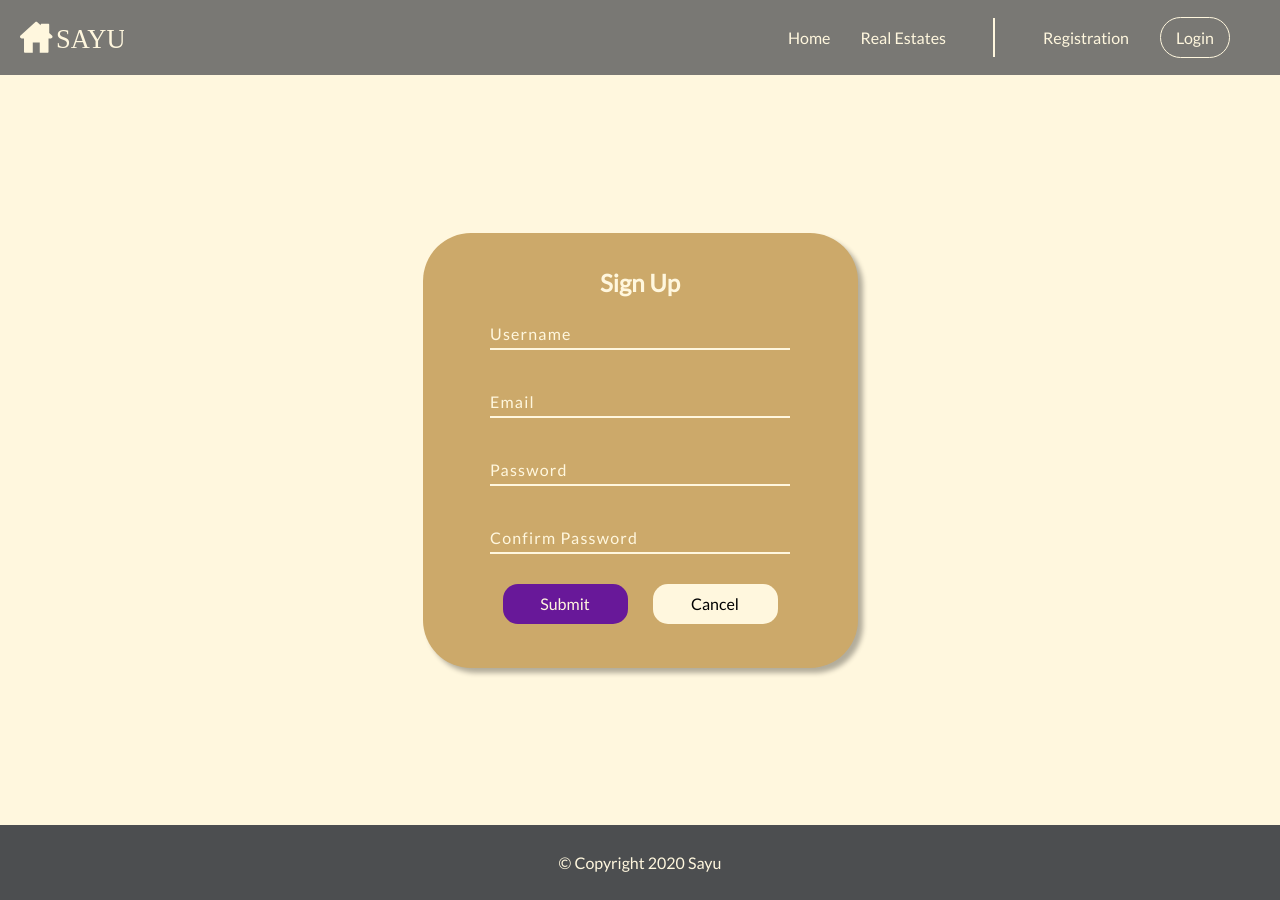
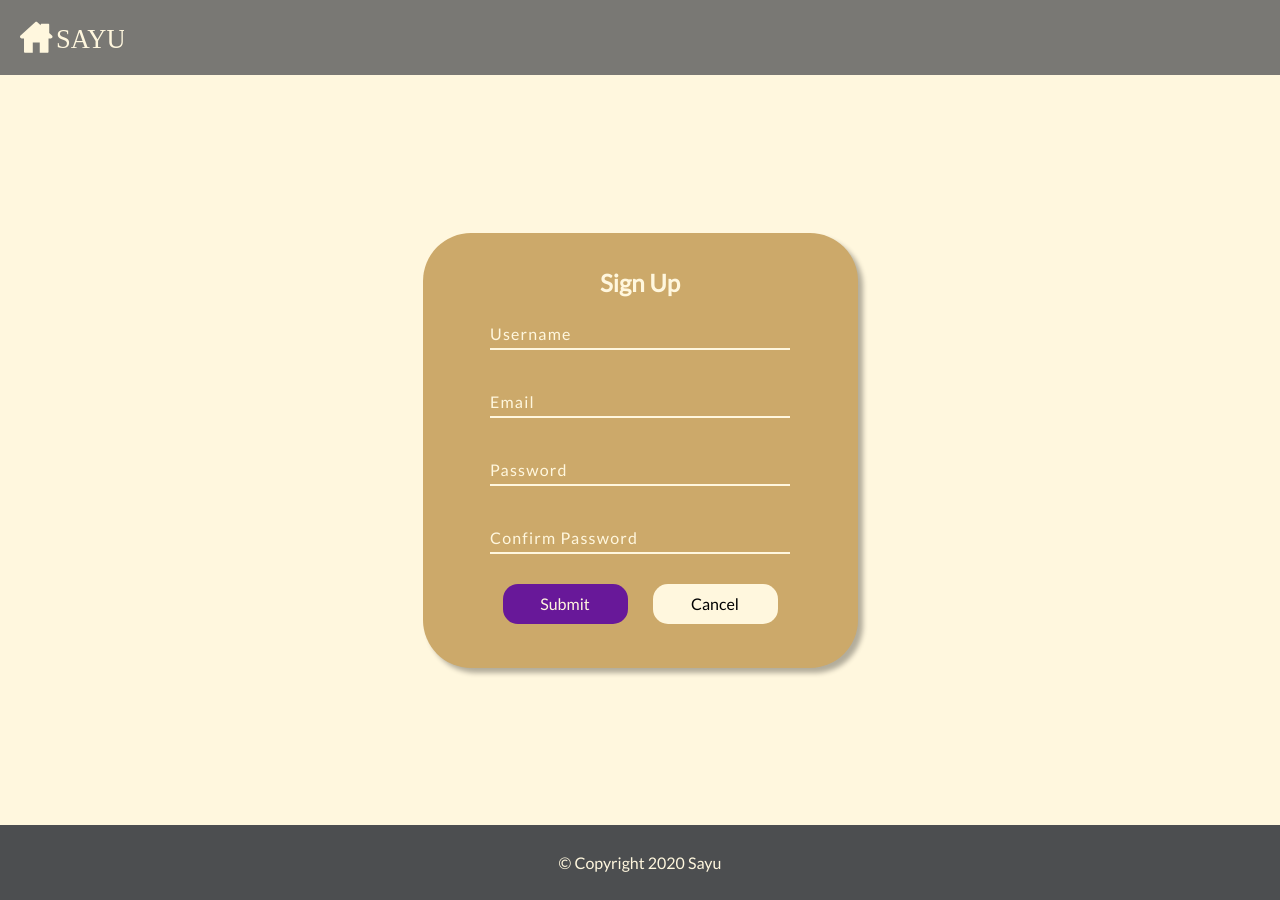
Before and after one commit to yurbika/Sayu-Real-Estate, a React (Create React App) app: page /log-in-or-sign-up in a window 1280 px wide. Built offline with nearby package versions, Linux system fonts and the light colour scheme.

Commit message:
header adjusted to the new redux

```diff
--- a/src/components/header/header.component.jsx
+++ b/src/components/header/header.component.jsx
@@ -1,8 +1,17 @@
 import React from "react";
 import { withRouter } from "react-router-dom";
+import { connect } from "react-redux";
 
+//redux
+import {
+  toggleLogIn,
+  toggleSignIn
+} from "../../redux/sign-in-and-sign-up/sign-in-and-sign-up.action";
+
+//assets
 import { ReactComponent as Logo } from "../../assets/Sayu-Logo.svg";
 
+//styles
 import {
   HeaderContainer,
   LogoContainer,
@@ -14,19 +23,13 @@ import {
   ResponsiveMenu
 } from "./header.styles";
 
-const Header = ({ location, match }) => (
+const Header = ({ toggleLogIn, toggleSignIn, location, match }) => (
   <HeaderContainer className={location.pathname === "/" ? "home" : ""}>
     <LogoContainer to="/">
       <Logo className="logo" />
     </LogoContainer>
     <OptionsContainer
-      className={
-        location.pathname === "/registration"
-          ? "hidden"
-          : location.pathname === "/login"
-          ? "hidden"
-          : ""
-      }
+      className={location.pathname === "/log-in-or-sign-up" ? "hidden" : ""}
     >
       <OptionLink className={location.pathname === "/" ? "aktiv" : ""} to="/">
         <span>Home</span>
@@ -37,10 +40,16 @@ const Header = ({ location, match }) => (
       >
         <span>Real Estates</span>
       </OptionLink>
-      <OptionLink to="/registration" className="registration">
+      <OptionLink
+        to="/log-in-or-sign-up"
+        className="registration"
+        onClick={() => toggleSignIn()}
+      >
         Registration
       </OptionLink>
-      <OptionLink to="/login">Login</OptionLink>
+      <OptionLink to="/log-in-or-sign-up" onClick={() => toggleLogIn()}>
+        Log In
+      </OptionLink>
     </OptionsContainer>
     <HamburgerMenu
       onClick={() => {
@@ -64,13 +73,7 @@ const Header = ({ location, match }) => (
           document.body.style.overflowY = "visible";
         }
       }}
-      className={
-        location.pathname === "/registration"
-          ? "hidden"
-          : location.pathname === "/login"
-          ? "hidden"
-          : ""
-      }
+      className={location.pathname === "/log-in-or-sign-up" ? "hidden" : ""}
     >
       <HamburgerMenuItems id="menu-item" />
       <ResponsiveMenuContainer id="responsive-menu-container">
@@ -90,18 +93,29 @@ const Header = ({ location, match }) => (
             <span>Real Estate</span>
           </OptionLink>
           <OptionLink
-            to="/registration"
+            to="/log-in-or-sign-up"
             className="registration"
+            onClick={() => toggleSignIn()}
             responsiv={"responsiv"}
           >
             Registration
           </OptionLink>
-          <OptionLink to="/login" responsiv={"responsiv"}>
-            Login
+          <OptionLink
+            to="/log-in-or-sign-up"
+            responsiv={"responsiv"}
+            onClick={() => toggleLogIn()}
+          >
+            Log In
           </OptionLink>
         </ResponsiveMenu>
       </ResponsiveMenuContainer>
     </HamburgerMenu>
   </HeaderContainer>
 );
-export default withRouter(Header);
+
+const mapDispatchToProps = dispatch => ({
+  toggleLogIn: () => dispatch(toggleLogIn()),
+  toggleSignIn: () => dispatch(toggleSignIn())
+});
+
+export default withRouter(connect(null, mapDispatchToProps)(Header));
```
